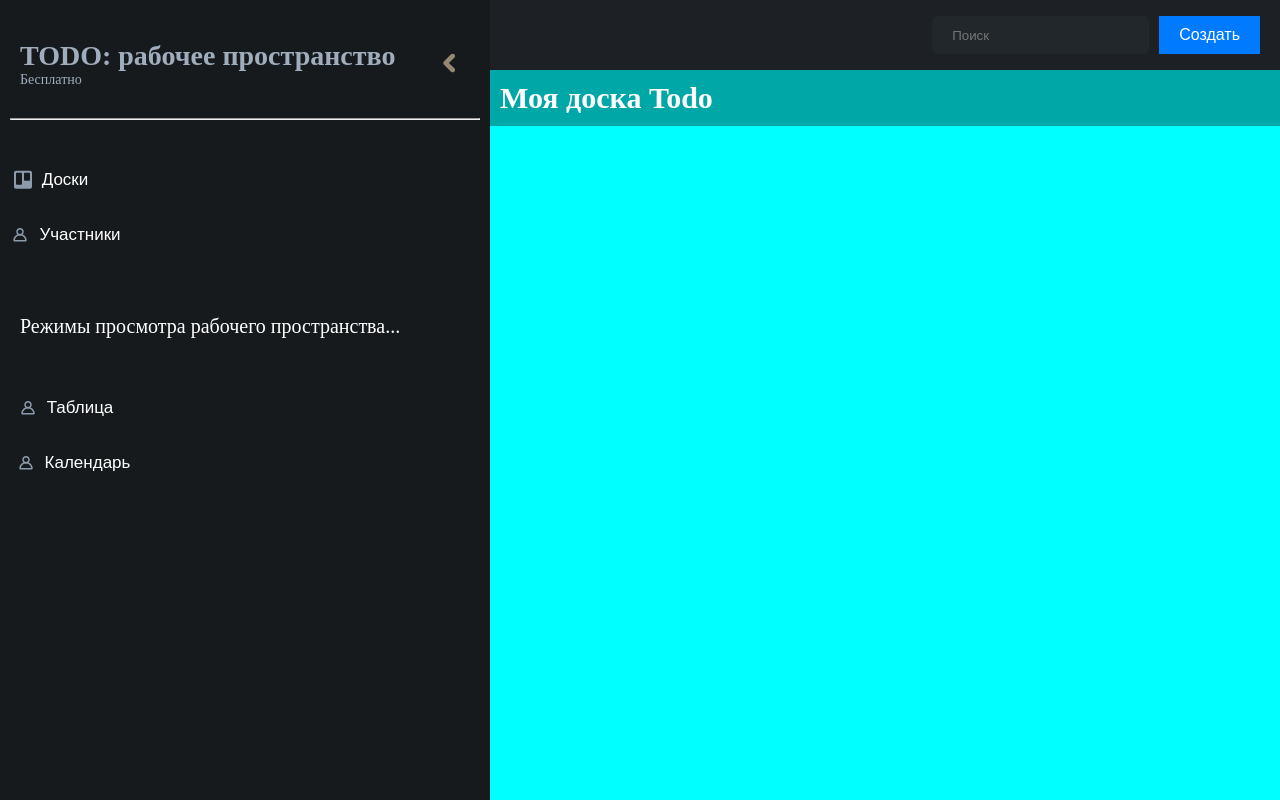
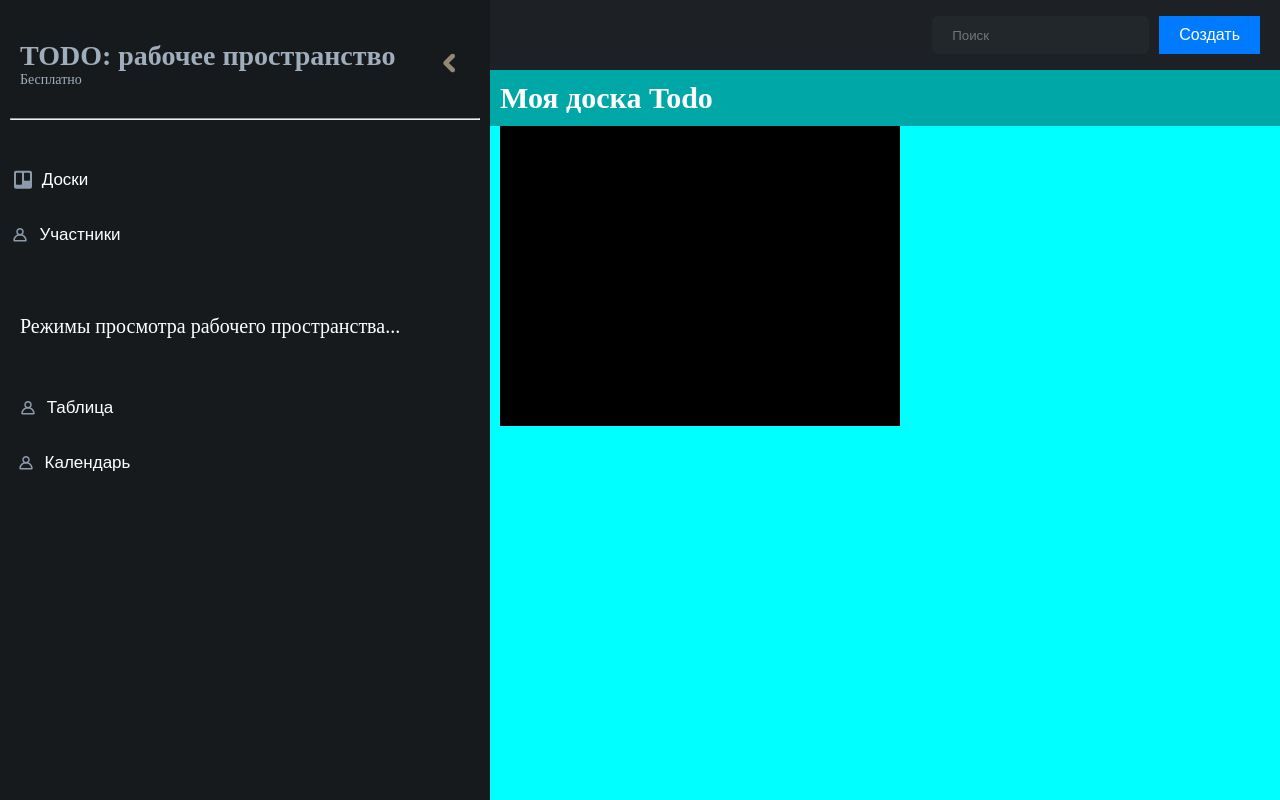
Before and after one commit to SamirSobirov/Todo_project_VUE, a Vue app: page / in a window 1280 px wide. Built offline with nearby package versions, Linux system fonts and the light colour scheme.

Commit message:
added mainCard

```diff
--- a/src/App.vue
+++ b/src/App.vue
@@ -5,6 +5,7 @@
     <headerVue />
     <asideVue />
     <mainVue />
+    <mainCard />
   </div>
 </template>
 
@@ -14,6 +15,7 @@
 import asideVue from "./components/aside.vue";
 import headerVue from "./components/header.vue";
 import mainVue from './components/main.vue';
+import mainCard from "./components/mainCard.vue";
 
 
 export default {
@@ -21,7 +23,8 @@ export default {
   components: {
     headerVue,
     asideVue,
-    mainVue
+    mainVue,
+    mainCard
   },
 };
 </script>
--- /dev/null
+++ b/src/components/mainCard.vue
@@ -0,0 +1,28 @@
+<template>
+  <main class="Cards">
+    <div></div>
+  </main>
+</template>
+
+
+
+<style lang="scss">
+.Cards {
+    display: flex;
+    margin-left: 500px;
+  div {
+
+    height: 300px;
+    width: 400px;
+    background-color: black;
+  }
+}
+</style>
+
+<script lang="ts">
+import { defineComponent } from "vue";
+
+export default defineComponent({
+  name: "MainCardVue",
+});
+</script>
```
